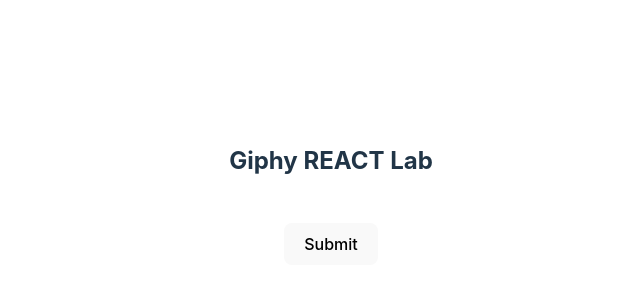
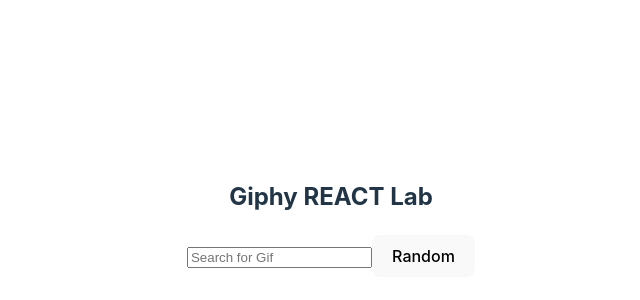
Before and after one commit to nicodenelli/Giphy-React-Lab, a React (Vite) app: page / in a window 1280 px wide. Shown: the part 182-482 px from the top of the page, without its empty margins (309-949 px from the left). Built offline with nearby package versions, Linux system fonts and the light colour scheme; no server answers.

Commit message:
editing search and submit button

```diff
--- a/src/App.jsx
+++ b/src/App.jsx
@@ -3,14 +3,13 @@
 import Form from './Form/Form';
 import Giphy from './Giphy/Giphy';
 
-
 export default function App() {
   const [giphySrc, setGiphySrc] = useState({});
   useEffect(() => {
-    const giphySrc = `https://api.giphy.com/v1/gifs/random?api_key=OKpcTUbJ4uRt8Ar1fR70FrdXRxCdLcZd&tag=&rating=g`;
+    const giphyURL = `https://api.giphy.com/v1/gifs/random?api_key=OKpcTUbJ4uRt8Ar1fR70FrdXRxCdLcZd&tag=&rating=g`;
     async function getGiphy() {
       try {
-        const response = await fetch(giphySrc);
+        const response = await fetch(giphyURL);
         const allData = await response.json();
         setGiphySrc({ image_url: allData.data.images.original.url });
       } catch (err) {
@@ -19,25 +18,31 @@
     };
     getGiphy();
   }, []);
-  const handleSubmit = async (val) => {
-    if(val) {
-      const giphySrc = `https://api.giphy.com/v1/gifs/random?api_key=OKpcTUbJ4uRt8Ar1fR70FrdXRxCdLcZd&tag=&rating=g`;
-      const response = await fetch(giphySrc);
+
+  async function Randomizer(){
+    const giphyURL = `https://api.giphy.com/v1/gifs/random?api_key=OKpcTUbJ4uRt8Ar1fR70FrdXRxCdLcZd&tag=&rating=g`;
+      const response = await fetch(giphyURL);
+      const allData = await response.json();
+      setGiphySrc({ image_url: allData.data.images.original.url });
+  }
+
+  const handleSubmit = async (v) => {
+    if(v) {
+      const giphyURL = `https://api.giphy.com/v1/gifs/search?api_key=OKpcTUbJ4uRt8Ar1fR70FrdXRxCdLcZd&q=${v}&limit=25&offset=0&rating=g&lang=en`;
+      const response = await fetch(giphyURL);
       const allData = await response.json();
       setGiphySrc({ image_url: allData.data[0].images.original.url });
     } else {
-      getGiphy()
+      Randomizer()
     }
   };
+
   return (
     <>
       <h2>Giphy REACT Lab</h2>
-      <br />
-      <Form handleSubmit={handleSubmit} />
-      <br />
-      <br />
+      <Form handleSearch={handleSubmit} />
       {giphySrc.image_url ? (
-        <Giphy giphySrc={giphySrc} />
+        <Giphy image={giphySrc} />
       ) : (
         <></>
       )}
--- a/src/Form/Form.jsx
+++ b/src/Form/Form.jsx
@@ -1,21 +1,25 @@
 //built-in React hook that accepts one argument as the initial value
 // and returns a reference (aka ref)
-import React, { useRef } from 'react';
+import React, { useState } from 'react';
 
 
 // const inputRef = useRef() creates a reference to hold the input element.
 export default function Form(props) {
-    const inputURL = useRef(null);
+    const [gifURL, setGifURL] = useState('')
     const handleSubmit = (e) => {
-        e.preventDeafault();
-        const val = inputURL.current.value;
-        console.log('val', val)
-        props.handleSubmit(val);
+        e.preventDefault();
+        props.handleSearch(gifURL)
+        setGifURL('')
     };
+
+    function handleChange(e){
+        setGifURL(e.target.value)
+    }
 
     return (
         <form onSubmit={handleSubmit}>
-            <button ref={inputURL} type='text'>Submit</button>
+            <input type='text' onChange={handleChange} value={gifURL} placeholder="Search for Gif" />
+            <button>{gifURL ? 'Search' : 'Random'}</button>
         </form>
-    )
+    );
 }
--- a/src/Giphy/Giphy.jsx
+++ b/src/Giphy/Giphy.jsx
@@ -1,9 +1,9 @@
 import React from 'react';
 
-export default function Giphy({giphySrc}) {
+export default function Giphy({image}) {
     return (
-        <div className='gif-row'>
-            <img src={giphySrc.image_url} alt="Giphy" />
+        <div>
+            <img src={image.image_url} alt="image" />
         </div>
     )
 }
```
